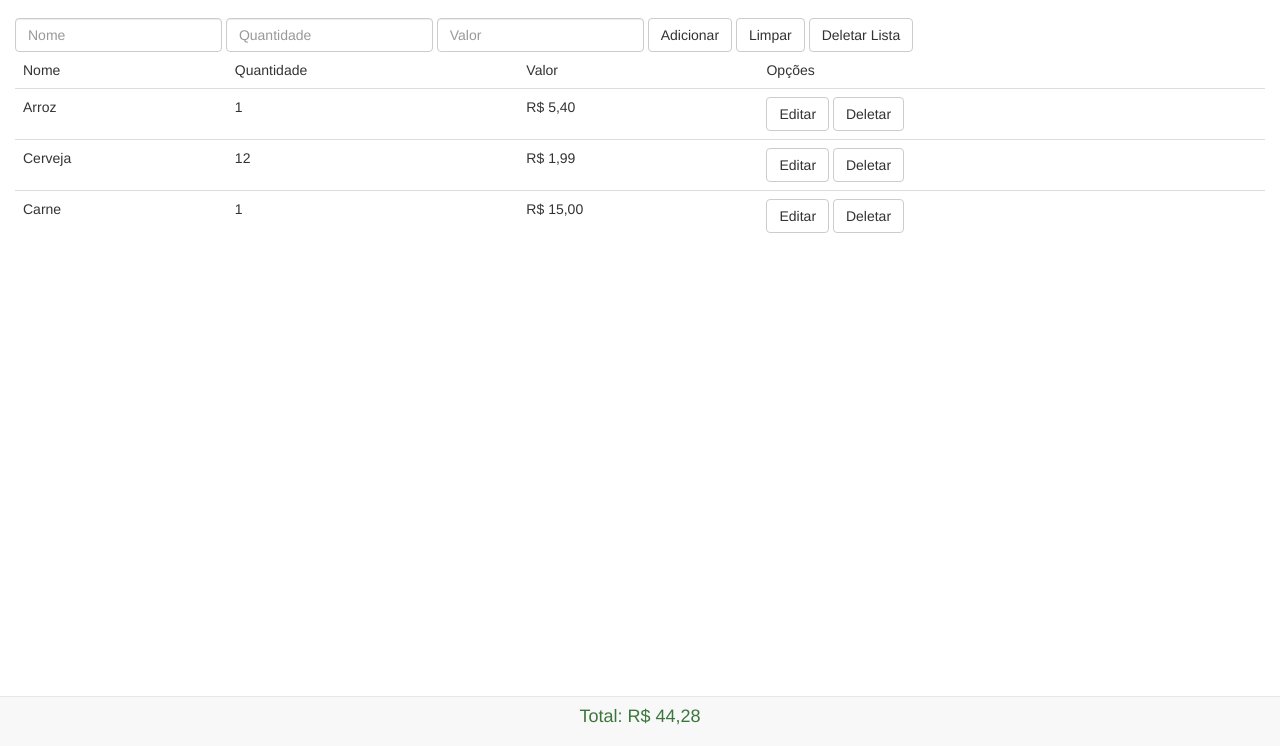
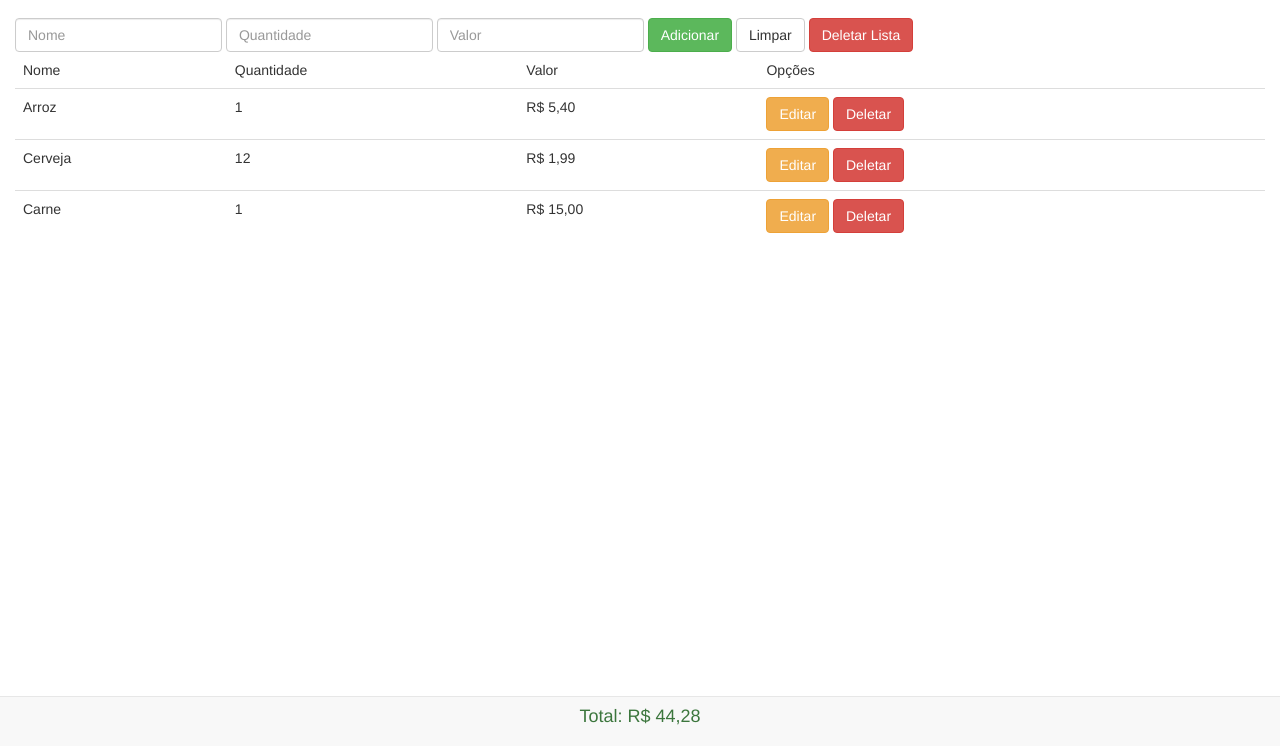
Before and after one commit to Psidom/ListaDeCompras, a website: page public_html/index.html in a window 1280 px wide. Shown: the part 54-800 px from the top of the page. Drawn offline with Linux system fonts and the light colour scheme.

Commit message:
Personalização de Botões.

```diff
--- a/public_html/index.html
+++ b/public_html/index.html
@@ -27,13 +27,13 @@
             </div>
             <span id="btnUpdate" style="display: none;">
                 <span id="inputIDUpdate"></span>
-                <button onclick="updateData();" class="btn btn-default">Salvar</button>
-                <button onclick="resetForm();" class="btn btn-default">Cancelar</button>
+                <button onclick="updateData();" class="btn btn-info">Salvar</button>
+                <button onclick="resetForm();" class="btn btn-danger">Cancelar</button>
             </span>
             <span id="btnAdd">
-                <button onclick="addData();" class="btn btn-default">Adicionar</button>
+                <button onclick="addData();" class="btn btn-success">Adicionar</button>
                 <button onclick="resetForm();" class="btn btn-default">Limpar</button>
-                <button onclick="deleteList();" class="btn btn-default">Deletar Lista</button>
+                <button onclick="deleteList();" class="btn btn-danger">Deletar Lista</button>
             </span>
 
         </div>
--- a/public_html/js/main.js
+++ b/public_html/js/main.js
@@ -16,7 +16,7 @@ function getTotal(list){
 function setList(list){
     var table = '<thead><tr><td>Nome</td><td>Quantidade</td><td>Valor</td><td>Opções</td></tr></thead><tbody>';
     for(var key in list){
-        table += '<tr><td>'+ formatDesc(list[key].nome) +'</td><td>'+ formatAmount(list[key].quantidade) +'</td><td>'+ formatValue(list[key].valor) +'</td><td><button class="btn btn-default" onclick="setUpdate('+key+');" >Editar</button>  <button class="btn btn-default" onclick="deleteData('+key+');" >Deletar</button></td></tr>';
+        table += '<tr><td>'+ formatDesc(list[key].nome) +'</td><td>'+ formatAmount(list[key].quantidade) +'</td><td>'+ formatValue(list[key].valor) +'</td><td><button class="btn btn-warning" onclick="setUpdate('+key+');" >Editar</button>  <button class="btn btn-danger" onclick="deleteData('+key+');" >Deletar</button></td></tr>';
     }
     table += '</tbody>';
     document.getElementById("listTable").innerHTML = table;
```
